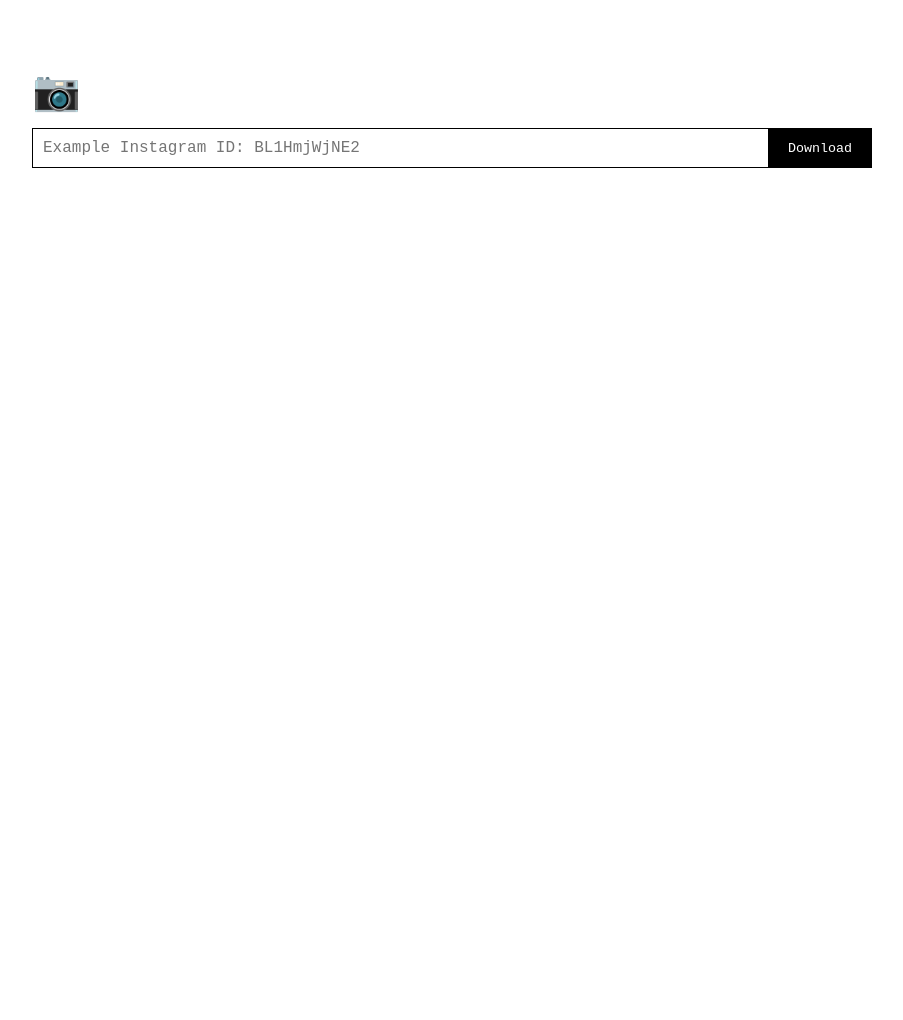
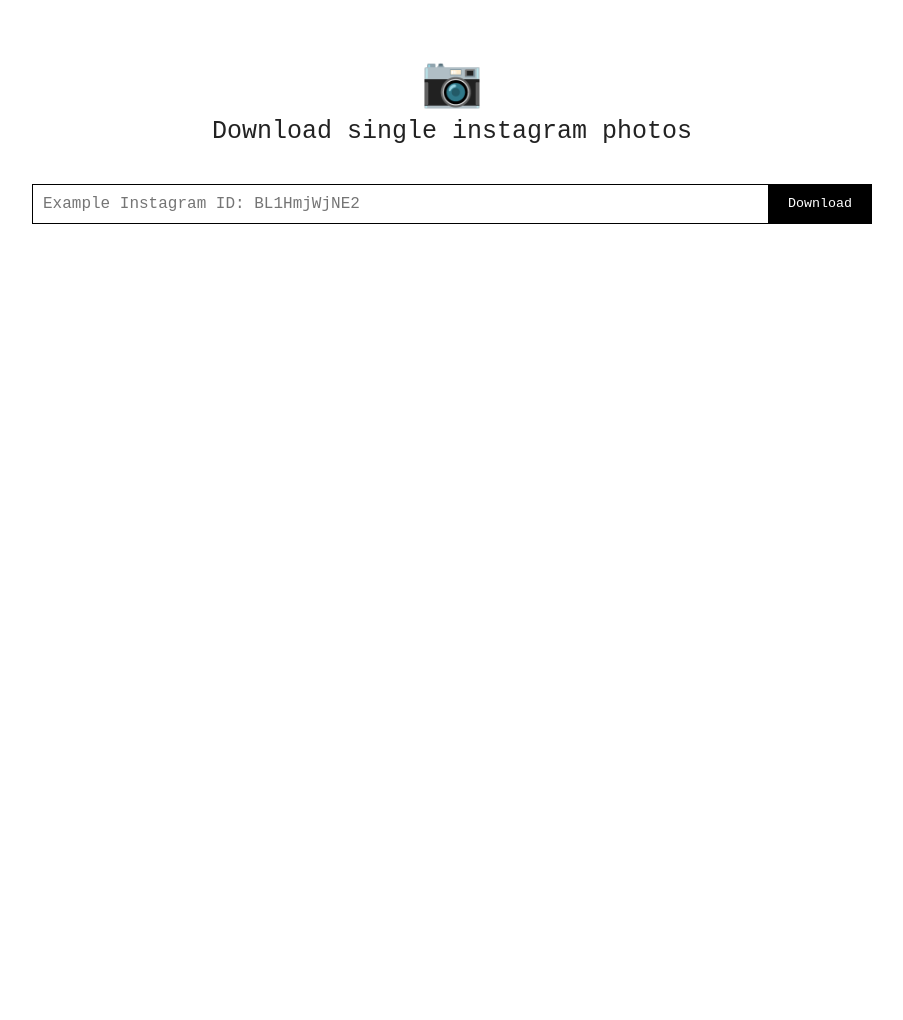
Before and after one commit to jessess/www, a Jekyll site: the page built from random/instagram-download.html, in a window 1280 px wide. Shown: the whole page, without its empty margins (188-1091 px from the left). Built offline with Jekyll 4.4.1, drawn with Linux system fonts in a browser that asks for light colours.

Commit message:
Updating styling on the instagram page

```diff
--- a/_includes/styles.css
+++ b/_includes/styles.css
@@ -373,6 +373,18 @@
 .download-a-single-instagram-image-by-url {
   font-family: monospace;
 
+  .post-title {
+    font-size: 25px;
+    text-align: center;
+    margin-bottom: 30px;
+  }
+
+  .header-emoji {
+    display: block;
+    line-height: 1;
+    font-size: 50px;
+  }
+
   form {
     @media (min-width: 480px) {
       display: flex;
--- a/random/instagram-download.html
+++ b/random/instagram-download.html
@@ -6,7 +6,7 @@
 ---
 
 <div class="page-content">
-  <h1 class="post-title">📷</h1>
+  <h1 class="post-title"><span class="header-emoji">📷</span> Download single instagram photos</h1>
   <form>
     <input class="get-id" type="text" required placeholder="Example Instagram ID: BL1HmjWjNE2">
     <button class="get-image">Download</button>
```
